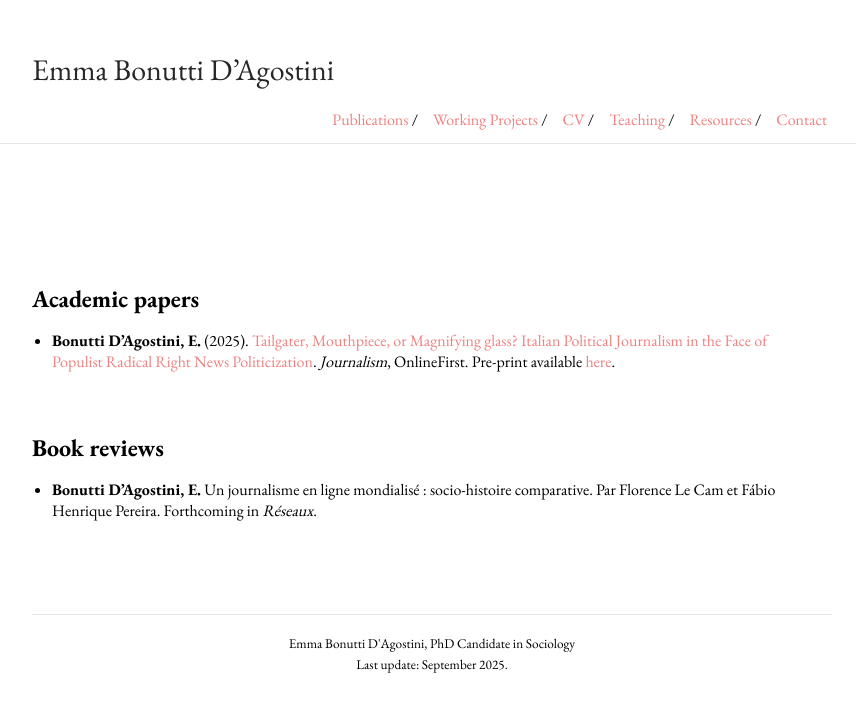
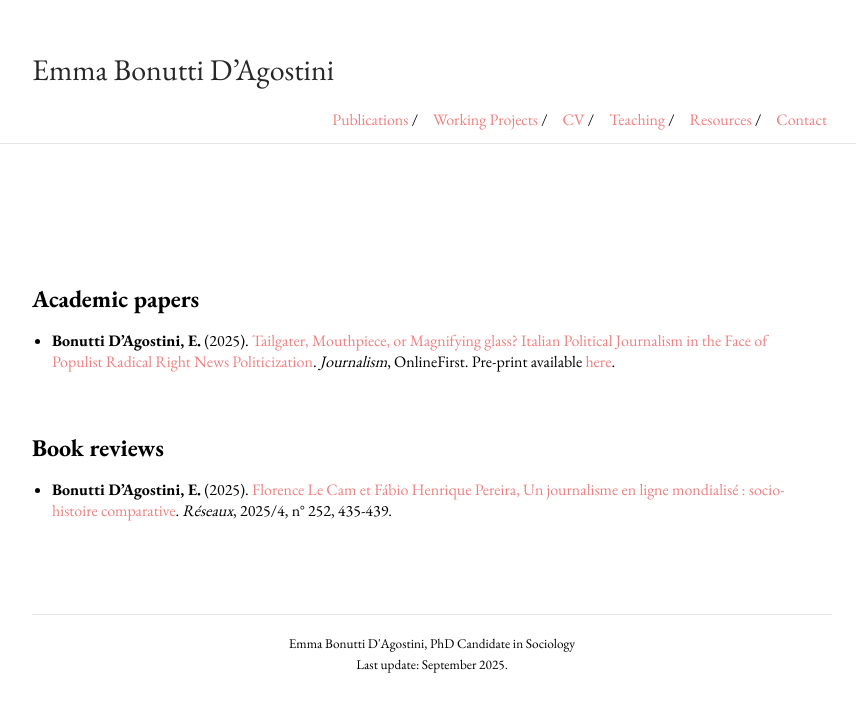
Before and after one commit to emmabonuttidagostini/emmabonuttidagostini.github.io, a Jekyll site: the page built from publications.md, in a window 1280 px wide. Shown: the top 712 px of the page, without its empty margins (208-1064 px from the left). Built offline with Jekyll 4.4.1, drawn with Linux system fonts in a browser that asks for light colours.

Commit message:
Update book review citation format and details

```diff
--- a/publications.md
+++ b/publications.md
@@ -13,6 +13,7 @@ title:
 
 ## Book reviews
 
-* **Bonutti D’Agostini, E.** Un journalisme en ligne mondialisé : socio-histoire comparative. Par Florence Le Cam et Fábio Henrique Pereira. Forthcoming in *Réseaux*.
+* **Bonutti D’Agostini, E.** (2025). [Florence Le Cam et Fábio Henrique Pereira, Un journalisme en ligne mondialisé : socio-histoire comparative](https://shs.cairn.info/revue-reseaux-2025-4-page-435?lang=fr). *Réseaux*, 2025/4, n° 252, 435-439.
+
 
 <div style="height: 70px;"></div>
```
